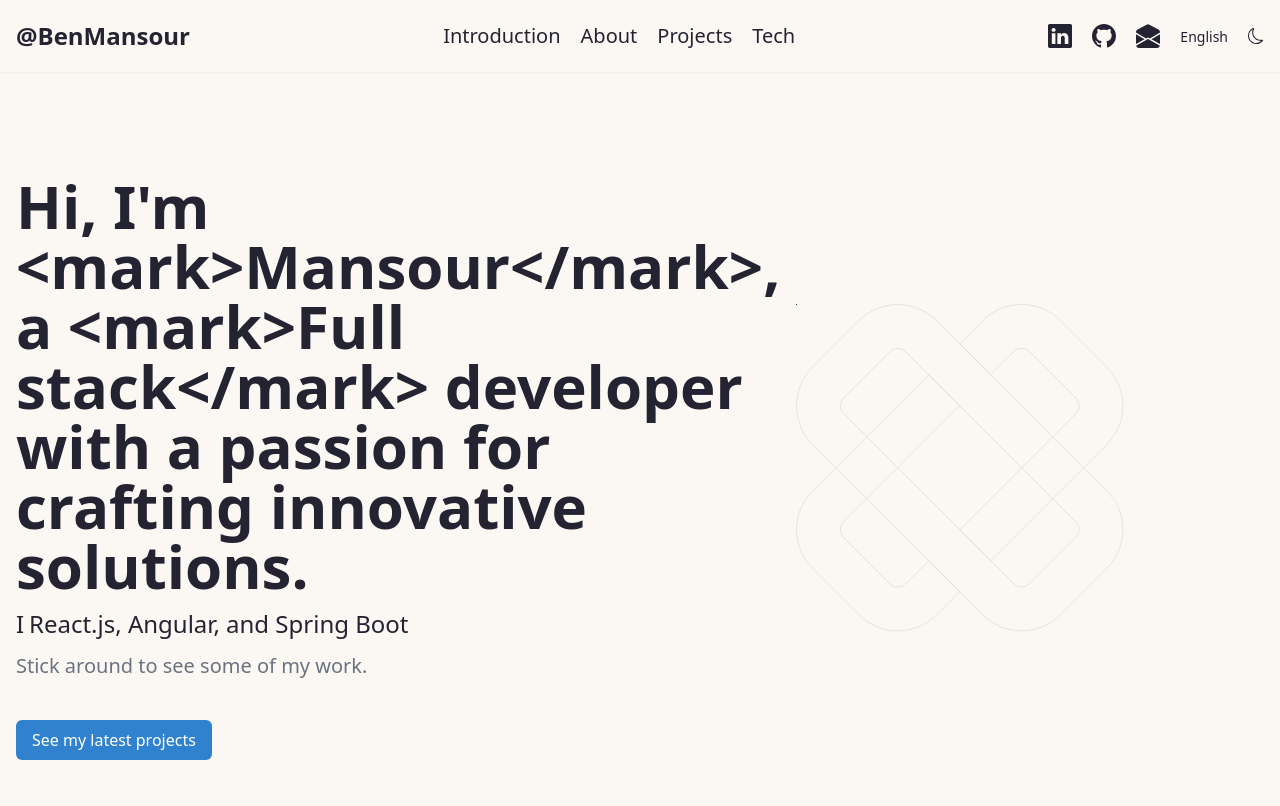
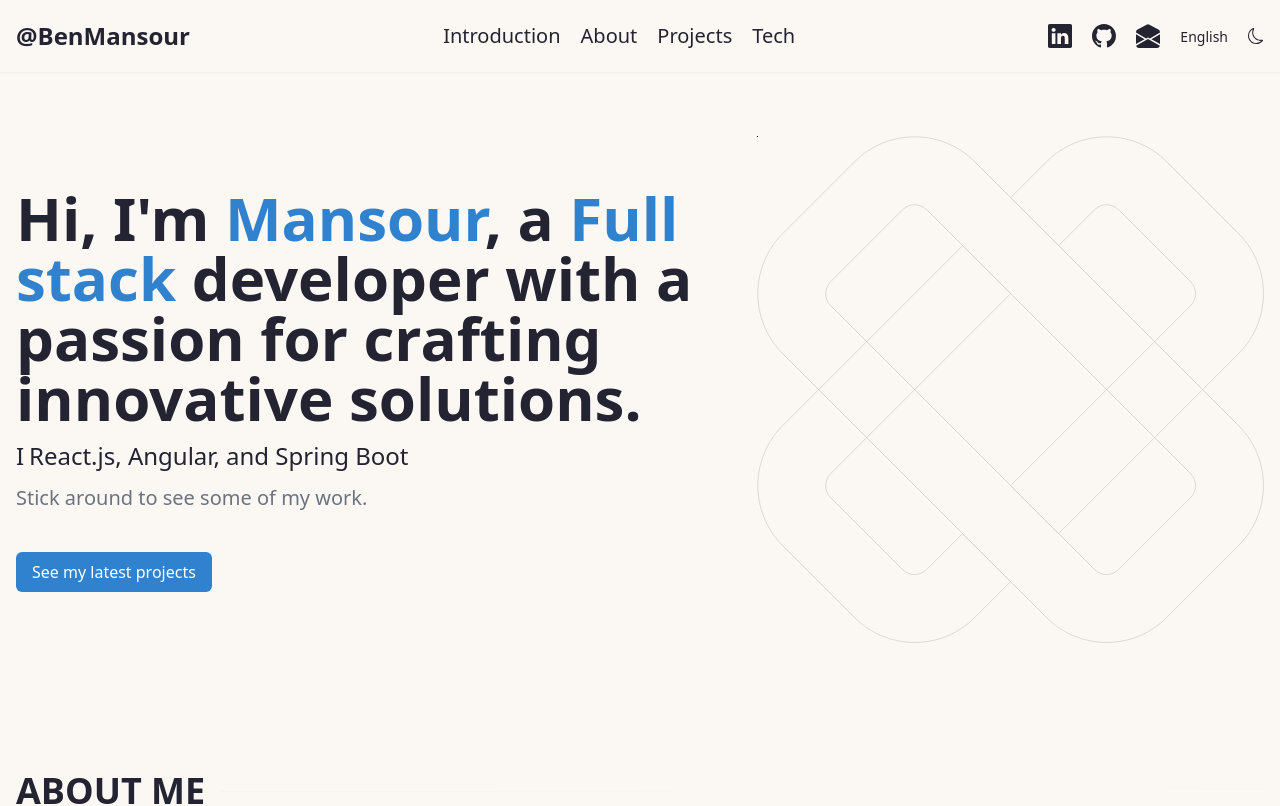
Before and after one commit to Mansourkira/Portfolio, a Next.js app: page / in a window 1280 px wide. Shown: the top 806 px of the page. Built offline with nearby package versions, Linux system fonts and the light colour scheme.

Commit message:
fix: remove i18n from intro

```diff
--- a/app/sections/introduction/index.jsx
+++ b/app/sections/introduction/index.jsx
@@ -4,7 +4,7 @@ import { LazyMotion, domAnimation, useInView } from "framer-motion";
 import { useScrollTo } from "hooks";
 import Link from "next/link";
 import { useEffect, useRef, useState } from "react";
-import { Trans, useTranslation } from "react-i18next";
+import { useTranslation } from "react-i18next";
 import { useMediaQuery } from "utils";
 import { WelcomeAnimation } from "./IntroAnimation";
 
@@ -49,10 +49,8 @@ export function WelcomeSection() {
 							}}
 						>
 							<p>
-								<Trans i18nKey="greeting">
-									Hi, I&apos;m <mark>Mansour</mark>, a <mark>Full stack</mark> developer with a
-									passion for crafting innovative solutions.
-								</Trans>
+								Hi, I&apos;m <mark>Mansour</mark>, a <mark>Full stack</mark> developer with a
+								passion for crafting innovative solutions.
 							</p>
 						</h1>
 
```
